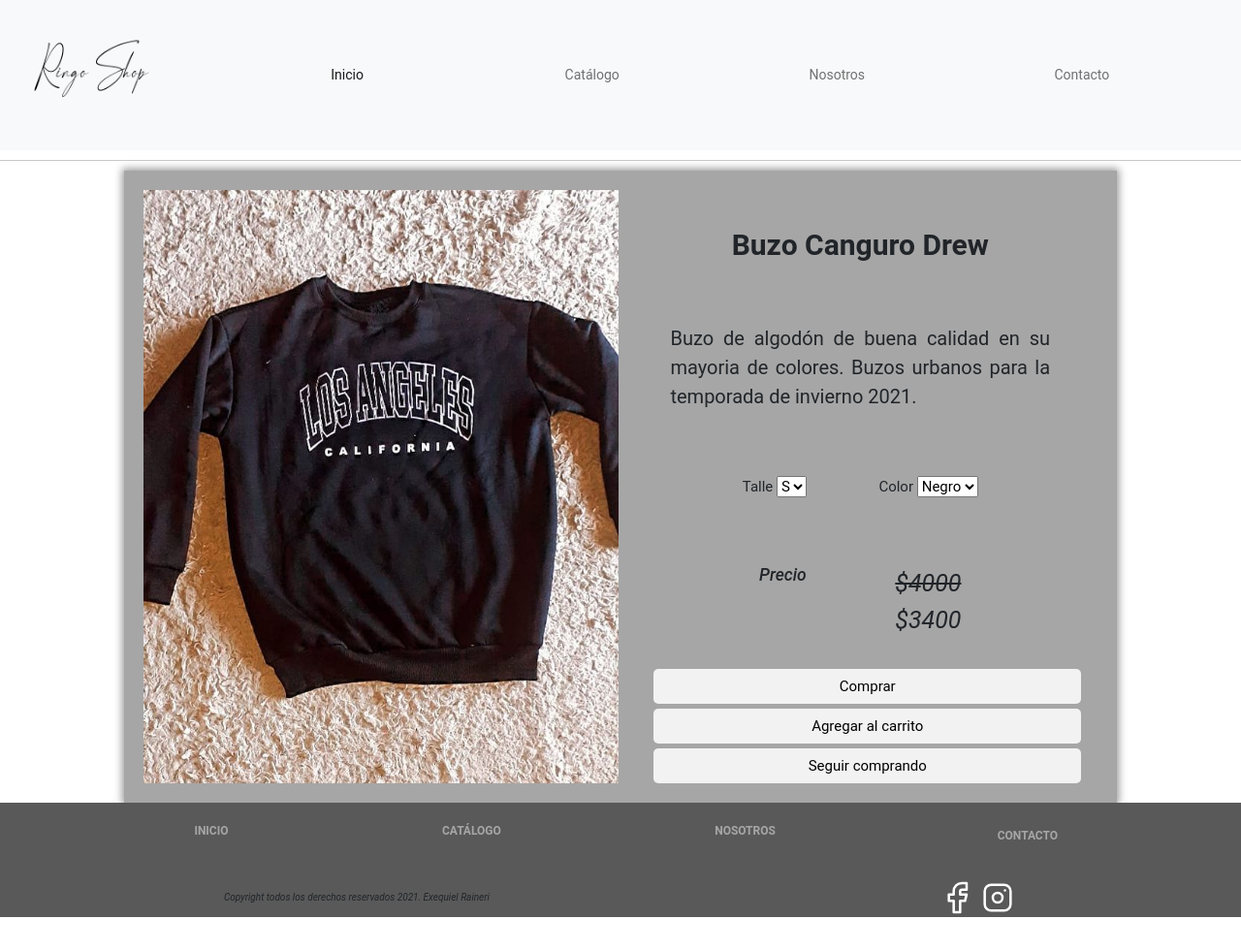
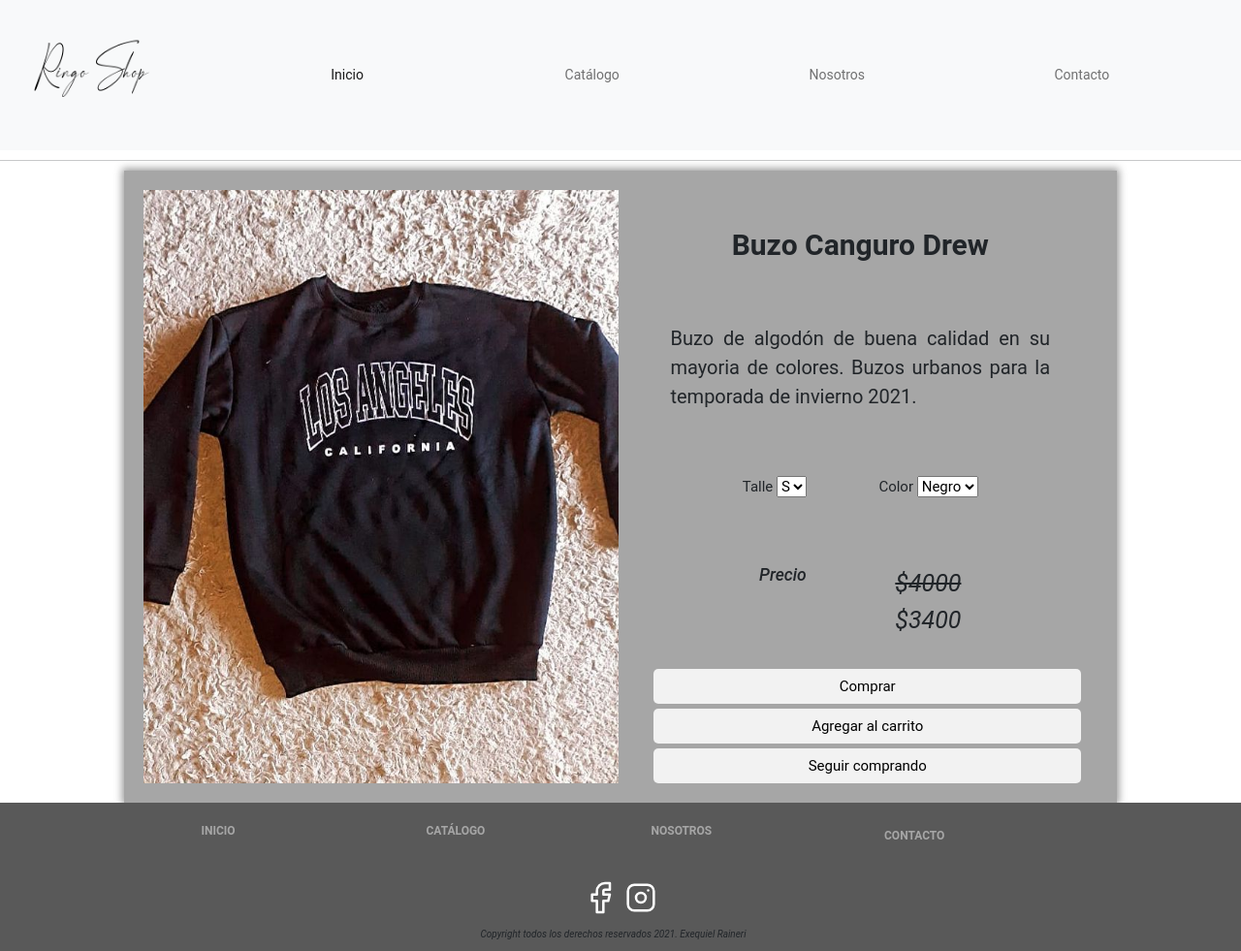
Before and after one commit to exequielraineri/RingoShop, a website: page buzoLA.html in a window 1280 px wide. Shown: the whole page at 97% size. Before the commit the page ends 946 px from the top, so only its background shows below. Drawn offline with nearby package versions, Linux system fonts and the light colour scheme.

Commit message:
Mejorando boots

```diff
--- a/buzoLA.html
+++ b/buzoLA.html
@@ -139,14 +139,14 @@
 
     <!-- PIE DE PAGINA -->
     <footer>
-      <nav>
+      <nav class="row w-75 m-auto">
         <ul class="lista">
-          <li class="lista__item"><a href="index.html">Inicio</a></li>
-          <li class="lista__item"><a href="catalogo.html">Catálogo</a></li>
-          <li class="lista__item"><a href="nosotros.html">Nosotros</a></li>
+          <li class="lista__item col"><a href="index.html">Inicio</a></li>
+          <li class="lista__item col"><a href="catalogo.html">Catálogo</a></li>
+          <li class="lista__item col"><a href="nosotros.html">Nosotros</a></li>
 
           <!-- Button trigger modal -->
-          <button type="button" class="btn" data-bs-toggle="modal" data-bs-target="#exampleModal">
+          <button type="button" class="btn col" data-bs-toggle="modal" data-bs-target="#exampleModal">
             <li class="lista__item"><a href="#"> Contacto</a></li>
           </button>
 
@@ -184,18 +184,16 @@
                 </div>
               </div>
             </div>
+          </div>
 
         </ul>
+
       </nav>
-      <div class="pie">
-        <div class="copyright">
-          <em
-            >Copyright todos los derechos reservados 2021. Exequiel Raineri</em
-          >
-        </div>
 
-        <div class="redes">
-          <a href=""
+
+      <!-- REDES -->
+      <div class="redes mbutton-1">
+        <a href="#"
         ><svg
         xmlns="http://www.w3.org/2000/svg"
         class="icon icon-tabler icon-tabler-brand-facebook"
@@ -208,7 +206,7 @@
         stroke-linecap="round"
         stroke-linejoin="round"
         >
-              <path stroke="none" d="M0 0h24v24H0z" fill="none" />
+        <path stroke="none" d="M0 0h24v24H0z" fill="none"  />
         <path
         d="M7 10v4h3v7h4v-7h3l1 -4h-4v-2a1 1 0 0 1 1 -1h3v-4h-3a5 5 0 0 0 -5 5v2h-3"
         /></svg></a
@@ -235,7 +233,17 @@
         <!-- <img src="" />Blog -->
       </div>
     </div>
+
+    <div class="pie row mbutton-1">
+      <div class="copyright">
+        <em
+          >Copyright todos los derechos reservados 2021. Exequiel Raineri</em
+        >
+    </div>
+
   </footer>
+
+
   <!-- FIN DE PIE DE PAGINA -->
   <script src="https://code.jquery.com/jquery-3.5.1.slim.min.js" integrity="sha384-DfXdz2htPH0lsSSs5nCTpuj/zy4C+OGpamoFVy38MVBnE+IbbVYUew+OrCXaRkfj" crossorigin="anonymous"></script>
   <script src="https://cdn.jsdelivr.net/npm/popper.js@1.16.0/dist/umd/popper.min.js" integrity="sha384-Q6E9RHvbIyZFJoft+2mJbHaEWldlvI9IOYy5n3zV9zzTtmI3UksdQRVvoxMfooAo" crossorigin="anonymous"></script>
```
Also changed, not shown: buzoBatik.html (+22 -14 lines), buzoCanguro.html (+22 -14 lines), buzoCrew.html (+22 -14 lines), buzoGato.html (+22 -14 lines), buzoMariposa.html (+22 -14 lines), buzoMickey.html (+22 -14 lines), catalogo.html (+22 -14 lines), contacto.html (+22 -14 lines), index.html (+25 -28 lines), jogger.html (+22 -14 lines), nosotros.html (+8 -6 lines). Lines whose indentation alone changed are shown as unchanged.
